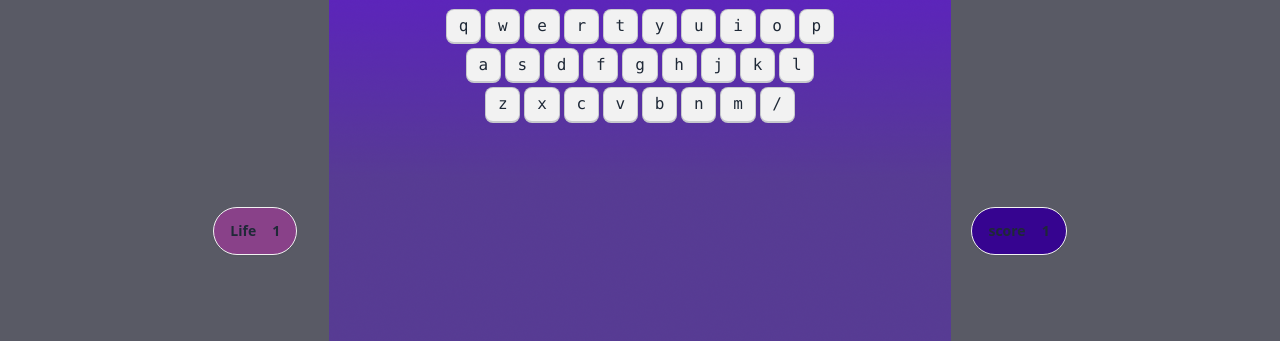
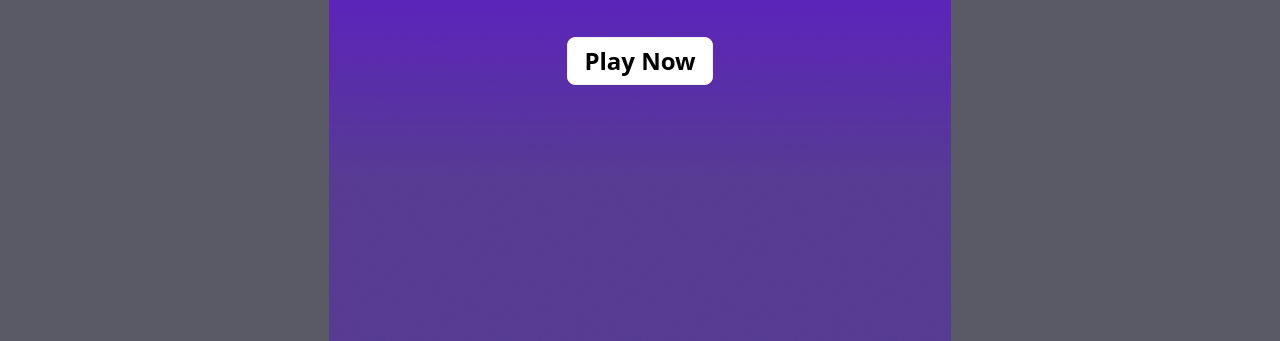
Before and after one commit to mizanff/alphabet-clash-pro, a plain HTML site: page index.html in a window 1280 px wide. Shown: the part 459-800 px from the top of the page. Drawn offline with nearby package versions, Linux system fonts and the light colour scheme.

Commit message:
playground end

```diff
--- a/index.html
+++ b/index.html
@@ -1,5 +1,5 @@
 <!DOCTYPE html>
-<html lang="en">
+<html lang="en" data-theme="">
 <head>
     <meta charset="UTF-8">
     <meta name="viewport" content="width=device-width, initial-scale=1.0">
@@ -11,15 +11,15 @@
 <body class="font-poppins">
     <main class="min-h-screen bg-[#010313A6] bg-[url(images/background.png)] bg-no-repeat bg-center">
         <!-- home screen -->
-        <section class="home min-h-screen text-white flex flex-col justify-center items-center hidden">
+        <section id="home-screen" class="min-h-screen text-white flex flex-col justify-center items-center">
             <div class="flex flex-col items-center gap-10">
                 <h1 class="text-9xl font-normal font-anton uppercase">ALPHABET CLASH</h1>
                 <p class="text-2xl font-medium">Unleash Your Keyboard Kung Fu : Press “Enter” to Play</p>
-                <button class="text-2xl font-semibold btn bg-white text-black">Play Now</button>
+                <button onclick="play()" class="text-2xl font-semibold btn bg-white text-black">Play Now</button>
             </div>
         </section>
         <!-- playground start -->
-        <section class="play-ground">
+        <section id="play-ground" class="hidden">
             <div class="flex flex-col items-center gap-20 pt-16">
                 <!-- screen -->
                 <div class="artboard artboard-horizontal phone-6 border-[20px] rounded-2xl border-[#010313CC] bg-[##FFFFFFB3]">
@@ -27,43 +27,43 @@
                         <p class="bg-[#2F2941] px-6 pb-4 rounded-b-xl text-white">Don't watch keyboard  while playing...</p>
                     </div>
                     <div class="flex justify-center items-center h-full">
-                        <p class=" text-black text-9xl font-bold">Y</p>
+                        <p id="current-alphabet" class=" text-black text-9xl font-bold uppercase">Y</p>
                     </div>
                 </div>
                 <!-- keyboard start -->
                 <div>
                     <div class="my-1 flex w-full justify-center gap-1">
-                        <kbd class="kbd">q</kbd>
-                        <kbd class="kbd">w</kbd>
-                        <kbd class="kbd">e</kbd>
-                        <kbd class="kbd">r</kbd>
-                        <kbd class="kbd">t</kbd>
-                        <kbd class="kbd">y</kbd>
-                        <kbd class="kbd">u</kbd>
-                        <kbd class="kbd">i</kbd>
-                        <kbd class="kbd">o</kbd>
-                        <kbd class="kbd">p</kbd>
+                        <kbd id="q" class="kbd">q</kbd>
+                        <kbd id="w" class="kbd">w</kbd>
+                        <kbd id="e" class="kbd">e</kbd>
+                        <kbd id="r" class="kbd">r</kbd>
+                        <kbd id="t" class="kbd">t</kbd>
+                        <kbd id="y" class="kbd">y</kbd>
+                        <kbd id="u" class="kbd">u</kbd>
+                        <kbd id="i" class="kbd">i</kbd>
+                        <kbd id="o" class="kbd">o</kbd>
+                        <kbd id="p" class="kbd">p</kbd>
                       </div>
                       <div class="my-1 flex w-full justify-center gap-1">
-                        <kbd class="kbd">a</kbd>
-                        <kbd class="kbd">s</kbd>
-                        <kbd class="kbd">d</kbd>
-                        <kbd class="kbd">f</kbd>
-                        <kbd class="kbd">g</kbd>
-                        <kbd class="kbd">h</kbd>
-                        <kbd class="kbd">j</kbd>
-                        <kbd class="kbd">k</kbd>
-                        <kbd class="kbd">l</kbd>
+                        <kbd id="a" class="kbd">a</kbd>
+                        <kbd id="s" class="kbd">s</kbd>
+                        <kbd id="d" class="kbd">d</kbd>
+                        <kbd id="f" class="kbd">f</kbd>
+                        <kbd id="g" class="kbd">g</kbd>
+                        <kbd id="h" class="kbd">h</kbd>
+                        <kbd id="j" class="kbd">j</kbd>
+                        <kbd id="k" class="kbd">k</kbd>
+                        <kbd id="l" class="kbd">l</kbd>
                       </div>
                       <div class="my-1 flex w-full justify-center gap-1">
-                        <kbd class="kbd">z</kbd>
-                        <kbd class="kbd">x</kbd>
-                        <kbd class="kbd">c</kbd>
-                        <kbd class="kbd">v</kbd>
-                        <kbd class="kbd">b</kbd>
-                        <kbd class="kbd">n</kbd>
-                        <kbd class="kbd">m</kbd>
-                        <kbd class="kbd">/</kbd>
+                        <kbd id="z" class="kbd">z</kbd>
+                        <kbd id="x" class="kbd">x</kbd>
+                        <kbd id="c" class="kbd">c</kbd>
+                        <kbd id="v" class="kbd">v</kbd>
+                        <kbd id="b" class="kbd">b</kbd>
+                        <kbd id="n" class="kbd">n</kbd>
+                        <kbd id="m" class="kbd">m</kbd>
+                        <kbd id="/" class="kbd">/</kbd>
                       </div>
                 </div>
                 <!-- keyboard end -->
@@ -83,9 +83,18 @@
             </div>
         </section>
         <!-- playground end -->
-        <section class="score">
-
+        <section class="score flex justify-center items-center min-h-screen hidden">
+            <div class="text-white text-center space-y-6 bg-[#FFFFFF33] p-4 rounded-lg">
+                <h1 class="text-8xl">
+                    <span class="font-extrabold">Score:</span>
+                    <span>14</span>
+                </h1>
+                    <button class="btn">Play Again</button>
+                    <p>Practice will make you Pro</p>
+            </div>
         </section>
     </main>
+    <script src="script/utility.js"></script>
+    <script src="script/alpha-clash.js"></script>
 </body>
 </html>
--- /dev/null
+++ b/script/alpha-clash.js
@@ -0,0 +1,28 @@
+// function play(){
+//     const homeSection = document.getElementById('home-screen');
+//     homeSection.classList.add('hidden')
+//     // console.log(homeSection.classList)
+
+//     const playgroundSection = document.getElementById('play-ground');
+//     playgroundSection.classList.remove('hidden')
+//     // console.log(playgroundSection.classList)
+// }
+
+function continueGame(){
+    // step 1: Generate a random alphabet
+    const alphabet = getARandomAlphabet();
+    console.log('your random alphabet',alphabet);
+
+    // set randomly generated alphabet to the screen (show it)
+    const currentAlphabetElement = document.getElementById('current-alphabet');
+    currentAlphabetElement.innerText = alphabet
+
+    // set backgroundColor
+    setBackgroundColorById(alphabet);
+}
+
+function play(){
+    hideElementById('home-screen')
+    showElementById('play-ground')
+    continueGame()
+}
--- /dev/null
+++ b/script/utility.js
@@ -0,0 +1,34 @@
+function hideElementById(elementId){
+    const element = document.getElementById(elementId)
+    element.classList.add('hidden')
+}
+
+function showElementById(elementId){
+    const element = document.getElementById(elementId);
+    element.classList.remove('hidden');
+}
+
+function setBackgroundColorById(elementId){
+    const element  = document.getElementById(elementId);
+    element.classList.add('bg-orange-400')
+}
+
+function removeBackgroundColorById(elementId){
+    const element = document.getElementById(elementId);
+    element.classList.remove('bg-orange-400')
+}
+
+function getARandomAlphabet(){
+    // get or create an alphabet array
+    const alphabetString = 'abcdefghijklmnopqrstuvwxyz';
+    const alphabets = alphabetString.split('');
+    // console.log(alphabets);
+
+    // get a random index between 0-25
+    const randomNumber = Math.random() * 25;
+    const index = Math.round(randomNumber);
+
+    const alphabet = alphabets[index];
+    // console.log(index, alphabet);
+    return alphabet;
+}
```
